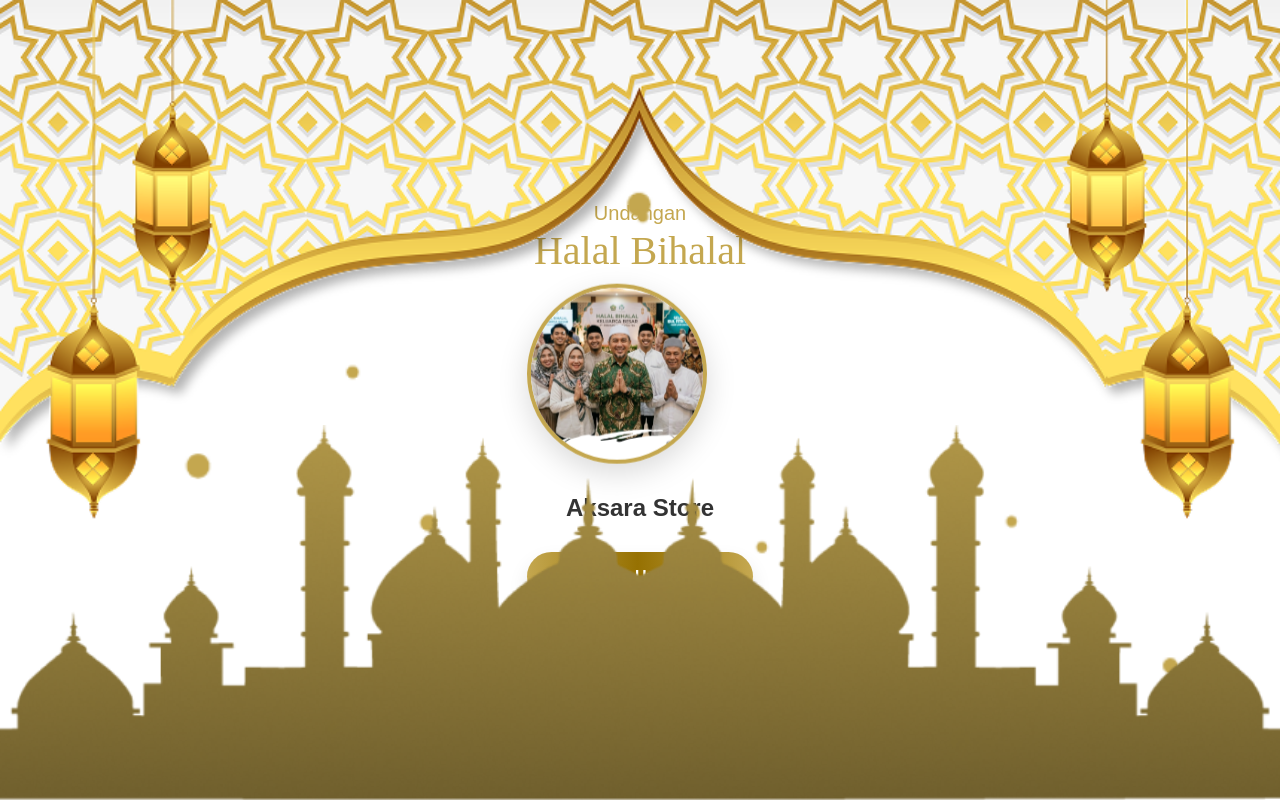
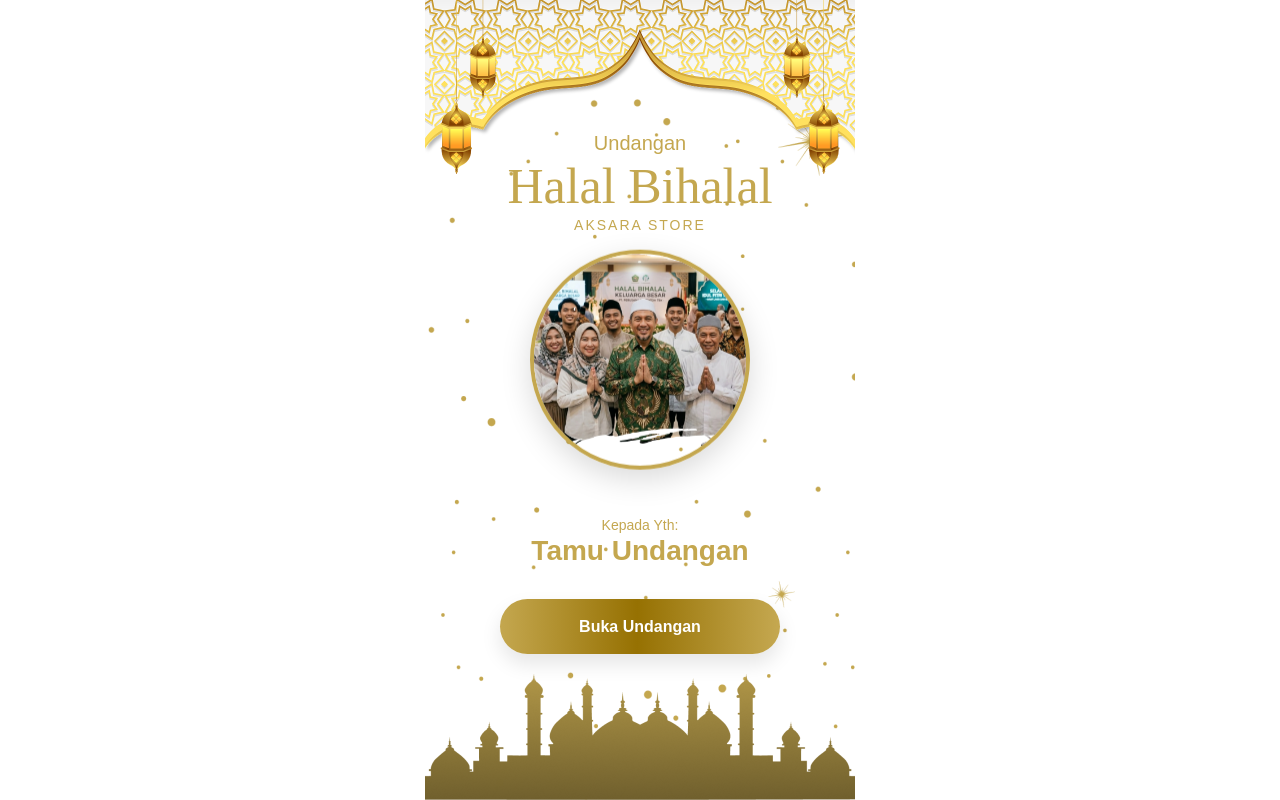
Before and after one commit to wildanroby29/undangan-halal-bihalal, a React (Create React App) app: page / in a window 1280 px wide. Built offline with nearby package versions, Linux system fonts and the light colour scheme.

Commit message:
monyet anjing

```diff
--- a/src/App.js
+++ b/src/App.js
@@ -2,7 +2,7 @@
 import { motion, AnimatePresence } from "framer-motion";
 import styled, { createGlobalStyle, keyframes } from "styled-components";
 
-// PASTIIN INI PAKE LINK DEPLOYMENT TERBARU DARI APPS SCRIPT
+// --- CONFIG & DATA ---
 const GAS_URL =
   "https://script.google.com/macros/s/AKfycbxOovoxyCv_GSAOtFCm0FdbgTr3qHW1JWjjYvMju5QhKnk-rPwYlApnI7_tWvrGaJP9Qg/exec";
 
@@ -12,7 +12,6 @@
     gold: "#c4a74f",
     btnGrad: "linear-gradient(90deg, #C4A74F 0%, #967102 49%, #C4A74F 99%)",
     coverBg: "#fdfbf7",
-    textMain: "#333333",
   },
   hijau: {
     bg: "#042f2e",
@@ -20,18 +19,93 @@
     btnGrad: "linear-gradient(90deg, #C4A74F 0%, #967102 49%, #C4A74F 99%)",
     titleGrad: "linear-gradient(180deg, #fef08a 0%, #c4a74f 50%, #967102 100%)",
     coverBg: "#032524",
-    textMain: "#fef08a",
   },
 };
 
+// --- ANIMATIONS ---
 const shimmer = keyframes` 0% { background-position: -200% 0; } 100% { background-position: 200% 0; } `;
 const pulse = keyframes` 0% { transform: scale(1); box-shadow: 0 0 0 0 rgba(196, 167, 79, 0.7); } 70% { transform: scale(1.1); box-shadow: 0 0 0 12px rgba(196, 167, 79, 0); } 100% { transform: scale(1); box-shadow: 0 0 0 0 rgba(196, 167, 79, 0); } `;
 const floating = keyframes` 0% { transform: translateY(0px); } 50% { transform: translateY(-12px); } 100% { transform: translateY(0px); } `;
 
+// --- STYLED COMPONENTS ---
 const GlobalStyle = createGlobalStyle`
   @import url('https://fonts.googleapis.com/css2?family=Lobster&family=Poppins:wght@400;700&display=swap');
   html, body { margin: 0; padding: 0; width: 100%; height: 100%; overflow-x: hidden; background: #fff; }
   * { font-style: normal !important; box-sizing: border-box; font-family: 'Poppins', sans-serif; }
+`;
+
+const WelcomeCover = styled(motion.div)`
+  position: fixed;
+  inset: 0;
+  z-index: 9999;
+  background-color: ${(props) => props.bg};
+  background-image: url(${(props) => props.bgImg});
+  background-size: cover;
+  background-position: center;
+  width: 100%;
+  max-width: 430px;
+  margin: 0 auto;
+  display: flex;
+  flex-direction: column;
+  align-items: center;
+  overflow: hidden;
+`;
+
+const Container = styled.div`
+  width: 100%;
+  max-width: 430px;
+  min-height: 100vh;
+  margin: 0 auto;
+  position: relative;
+  background-color: ${(props) => props.bg};
+  background-image: url(${(props) => props.bgImg});
+  background-size: cover;
+  background-position: center;
+`;
+
+const Content = styled(motion.div)`
+  padding: 130px 20px 100px;
+  z-index: 5;
+  position: relative;
+  display: flex;
+  flex-direction: column;
+  align-items: center;
+  text-align: center;
+`;
+
+const Title = styled(motion.h1)`
+  font-family: "Lobster", cursive;
+  font-size: 50px;
+  margin: 0;
+  font-weight: 400;
+  ${(props) =>
+    props.tema === "hijau"
+      ? `background: ${props.grad}; -webkit-background-clip: text; -webkit-text-fill-color: transparent;`
+      : `color: ${props.color};`}
+`;
+
+const PhotoFrame = styled(motion.div)`
+  width: 220px;
+  height: 220px;
+  margin: 25px 0;
+  border-radius: 50%;
+  overflow: hidden;
+  border: 4px solid #c4a74f;
+  box-shadow: 0 10px 30px rgba(0, 0, 0, 0.15);
+  animation: ${floating} 4s ease-in-out infinite;
+  img {
+    width: 100%;
+    height: 100%;
+    object-fit: cover;
+  }
+`;
+
+const GoldText = styled(motion.p)`
+  color: #c4a74f;
+  margin: 2px 0;
+  text-align: center;
+  font-size: ${(props) => props.size || "16px"};
+  font-weight: ${(props) => (props.bold ? "700" : "400")};
 `;
 
 const LoadingScreen = styled.div`
@@ -63,22 +137,6 @@
   }
 `;
 
-const WelcomeCover = styled(motion.div)`
-  position: fixed;
-  inset: 0;
-  z-index: 9999;
-  background-color: ${(props) => props.bg};
-  background-image: url(${(props) => props.bgImg});
-  background-size: cover;
-  background-position: center;
-  display: flex;
-  flex-direction: column;
-  align-items: center;
-  justify-content: center;
-  padding: 20px;
-  text-align: center;
-`;
-
 const MusicButton = styled(motion.div)`
   position: fixed;
   bottom: 25px;
@@ -100,63 +158,7 @@
   }
 `;
 
-const Container = styled.div`
-  width: 100%;
-  max-width: 430px;
-  min-height: 100vh;
-  margin: 0 auto;
-  position: relative;
-  background-color: ${(props) => props.bg};
-  background-image: url(${(props) => props.bgImg});
-  background-size: cover;
-  background-position: center;
-`;
-
-const Content = styled(motion.div)`
-  padding: 130px 20px 100px;
-  z-index: 5;
-  position: relative;
-  display: flex;
-  flex-direction: column;
-  align-items: center;
-`;
-
-const Title = styled(motion.h1)`
-  font-family: "Lobster", cursive;
-  font-size: 50px;
-  margin: 0;
-  font-weight: 400;
-  ${(props) =>
-    props.tema === "hijau"
-      ? `background: ${props.grad}; -webkit-background-clip: text; -webkit-text-fill-color: transparent;`
-      : `color: ${props.color};`}
-`;
-
-const PhotoFrame = styled(motion.div)`
-  width: 220px;
-  height: 220px;
-  margin: 25px 0;
-  border-radius: 50%;
-  overflow: hidden;
-  border: 4px solid #c4a74f;
-  box-shadow: 0 10px 30px rgba(0, 0, 0, 0.15);
-  animation: ${floating} 4s ease-in-out infinite;
-  img {
-    width: 100%;
-    height: 100%;
-    object-fit: cover;
-    border: none !important;
-  }
-`;
-
-const GoldText = styled(motion.p)`
-  color: #c4a74f;
-  margin: 2px 0;
-  text-align: center;
-  font-size: ${(props) => props.size || "16px"};
-  font-weight: ${(props) => (props.bold ? "700" : "400")};
-`;
-
+// --- MAIN APP COMPONENT ---
 export default function App() {
   const [data, setData] = useState(null);
   const [to, setTo] = useState("Tamu Undangan");
@@ -167,6 +169,7 @@
   const [loadingForm, setLoadingForm] = useState(false);
   const audioRef = useRef(null);
 
+  // UTILS
   const getDriveUrl = (url) => {
     if (!url) return null;
     if (
@@ -179,7 +182,7 @@
       const fileId =
         url.split("/d/")[1]?.split("/")[0] ||
         url.split("id=")[1]?.split("&")[0];
-      return `https://lh3.googleusercontent.com/u/0/d/${fileId}=w1000`;
+      return `https://lh3.googleusercontent.com/d/$${fileId}=s1000`;
     }
     return url;
   };
@@ -214,19 +217,15 @@
     const id = params.get("id");
     const t = params.get("to");
     const temaUrl = params.get("t");
-
     if (t) setTo(decodeURIComponent(t));
     if (temaUrl && DAFTAR_TEMA[temaUrl]) setUrlTema(temaUrl);
-
     if (id) {
       fetch(`${GAS_URL}?id=${id}`)
         .then((res) => res.json())
         .then((res) => {
-          if (!res.error) {
-            setData(res);
-          }
+          if (!res.error) setData(res);
         })
-        .catch((err) => console.error("Error fetching data:", err));
+        .catch((err) => console.error(err));
     }
   }, []);
 
@@ -236,34 +235,7 @@
       audioRef.current
         .play()
         .then(() => setIsPlaying(true))
-        .catch(() => console.log("Menunggu interaksi user untuk musik"));
-    }
-  };
-
-  const toggleMusic = () => {
-    if (isPlaying) {
-      audioRef.current.pause();
-    } else {
-      audioRef.current.play();
-    }
-    setIsPlaying(!isPlaying);
-  };
-
-  const handleRSVP = async (e) => {
-    e.preventDefault();
-    setLoadingForm(true);
-    const formData = new URLSearchParams(new FormData(e.target)).toString();
-    try {
-      await fetch(`${GAS_URL}?${formData}`, {
-        method: "POST",
-        mode: "no-cors",
-      });
-      alert("Terima kasih! Konfirmasi Anda telah tersimpan.");
-      setShowForm(false);
-    } catch (e) {
-      alert("Maaf, terjadi kesalahan.");
-    } finally {
-      setLoadingForm(false);
+        .catch(() => {});
     }
   };
 
@@ -277,6 +249,7 @@
       transition: { staggerChildren: 0.2, delayChildren: 0.5 },
     },
   };
+
   const itemVariants = {
     hidden: { opacity: 0, y: 30 },
     show: { opacity: 1, y: 0, transition: { duration: 0.8, ease: "easeOut" } },
@@ -290,80 +263,71 @@
       <AnimatePresence>
         {!isOpen && (
           <WelcomeCover
-            bg={styleUrl.coverBg}
+            bg={styleUrl.bg}
             bgImg={`/asset/pattern-${urlTema}.png`}
             initial={{ opacity: 0 }}
             animate={{ opacity: 1 }}
             exit={{ y: "-100%", opacity: 0 }}
-            transition={{
-              initial: { duration: 2.5, ease: "easeInOut" },
-              animate: { duration: 2.5, ease: "easeInOut" },
-              exit: { duration: 0.8, ease: "easeInOut" },
-            }}
+            transition={{ duration: 0.8 }}
           >
             <motion.img
-              initial={{ y: -100, opacity: 0 }}
+              initial={{ y: -50, opacity: 0 }}
               animate={{ y: 0, opacity: 1 }}
-              transition={{ duration: 1.5, ease: "easeInOut", delay: 1 }}
+              transition={{ delay: 0.3, duration: 1 }}
               src={`/asset/header-${urlTema}.png`}
-              style={{
-                width: "100%",
-                maxwidth: "430px",
-                position: "absolute",
-                top: 0,
-              }}
+              style={{ width: "100%", position: "absolute", top: 0, left: 0 }}
             />
 
-            <motion.div
-              initial={{ opacity: 0 }}
-              animate={{ opacity: 1 }}
-              transition={{ duration: 1.5, delay: 1.5 }}
+            <Content
+              variants={containerVariants}
+              initial="hidden"
+              animate="show"
             >
-              <GoldText size="20px">Undangan</GoldText>
+              <GoldText variants={itemVariants} size="20px">
+                Undangan
+              </GoldText>
               <Title
+                variants={itemVariants}
                 tema={urlTema}
                 color={styleUrl.gold}
                 grad={styleUrl.titleGrad}
-                style={{ fontSize: "40px" }}
               >
                 Halal Bihalal
               </Title>
+              <GoldText
+                variants={itemVariants}
+                size="14px"
+                style={{ letterSpacing: "2px", textTransform: "uppercase" }}
+              >
+                {data ? data.instansi : "AKSARA STORE"}
+              </GoldText>
 
-              <PhotoFrame
-                style={{ width: "180px", height: "180px", margin: "20px 0" }}
-              >
+              <PhotoFrame variants={itemVariants}>
                 <img
                   src={
                     data
                       ? getDriveUrl(data.fotourl)
                       : `/asset/foto-${urlTema}.png`
                   }
-                  alt="Foto Instansi"
-                  crossOrigin="anonymous"
-                  onError={(e) => {
-                    e.target.src = `/asset/foto-${urlTema}.png`;
-                  }}
+                  alt="Instansi"
                 />
               </PhotoFrame>
 
-              <motion.p
-                bold
-                style={{
-                  fontSize: "24px",
-                  fontWeight: "700",
-                  color: styleUrl.textMain,
-                  margin: "10px 0",
-                }}
-              >
-                {data ? data.instansi : "Aksara Store"}
-              </motion.p>
+              <motion.div variants={itemVariants} style={{ marginTop: "10px" }}>
+                <GoldText size="14px">Kepada Yth:</GoldText>
+                <GoldText bold size="28px">
+                  {to}
+                </GoldText>
+              </motion.div>
 
               <motion.button
+                variants={itemVariants}
                 whileHover={{ scale: 1.05 }}
                 whileTap={{ scale: 0.95 }}
                 onClick={handleOpenInvitation}
                 style={{
-                  padding: "15px 40px",
+                  width: "280px",
+                  height: "55px",
                   borderRadius: "50px",
                   border: "none",
                   background: styleUrl.btnGrad,
@@ -371,24 +335,24 @@
                   fontSize: "16px",
                   fontWeight: "bold",
                   cursor: "pointer",
+                  marginTop: "30px",
                   boxShadow: "0 10px 20px rgba(0,0,0,0.1)",
-                  marginTop: "20px",
                 }}
               >
-                📩 Buka Undangan
+                Buka Undangan
               </motion.button>
-            </motion.div>
+            </Content>
 
             <motion.img
-              initial={{ y: 100, opacity: 0 }}
+              initial={{ y: 50, opacity: 0 }}
               animate={{ y: 0, opacity: 1 }}
-              transition={{ duration: 1.5, ease: "easeInOut", delay: 1 }}
+              transition={{ delay: 0.3, duration: 1 }}
               src={`/asset/footer-${urlTema}.png`}
               style={{
                 width: "100%",
-                maxwidth: "430px",
                 position: "absolute",
                 bottom: 0,
+                left: 0,
               }}
             />
           </WelcomeCover>
@@ -409,9 +373,11 @@
           <MusicButton
             btnGrad={style.btnGrad}
             playing={isPlaying}
-            onClick={toggleMusic}
-            initial={{ scale: 0 }}
-            animate={{ scale: 1 }}
+            onClick={() => {
+              if (isPlaying) audioRef.current.pause();
+              else audioRef.current.play();
+              setIsPlaying(!isPlaying);
+            }}
           >
             {isPlaying ? (
               <svg viewBox="0 0 24 24">
@@ -426,9 +392,8 @@
 
           <Container bg={style.bg} bgImg={`/asset/pattern-${data.tema}.png`}>
             <motion.img
-              initial={{ y: -100, opacity: 0 }}
-              animate={{ y: 0, opacity: 1 }}
-              transition={{ duration: 1.2 }}
+              initial={{ y: -100 }}
+              animate={{ y: 0 }}
               src={`/asset/header-${data.tema}.png`}
               style={{ width: "100%", position: "absolute", top: 0, left: 0 }}
             />
@@ -462,11 +427,7 @@
                   src={
                     getDriveUrl(data.fotourl) || `/asset/foto-${data.tema}.png`
                   }
-                  alt="Foto Acara"
-                  crossOrigin="anonymous"
-                  onError={(e) => {
-                    e.target.src = `/asset/foto-${data.tema}.png`;
-                  }}
+                  alt="Acara"
                 />
               </PhotoFrame>
 
@@ -477,12 +438,12 @@
                 <GoldText bold size="26px">
                   ({cleanJam(data.jam)} WIB)
                 </GoldText>
-                <GoldText bold size="22px" style={{ marginTop: "5px" }}>
+                <GoldText bold size="22px">
                   📍 {data.lokasi}
                 </GoldText>
               </motion.div>
 
-              <motion.div variants={itemVariants} style={{ margin: "30px 0" }}>
+              <motion.div variants={itemVariants} style={{ margin: "25px 0" }}>
                 <GoldText size="14px">Kepada Yth:</GoldText>
                 <GoldText bold size="28px">
                   {to}
@@ -495,7 +456,6 @@
                   display: "flex",
                   flexDirection: "column",
                   gap: "15px",
-                  alignItems: "center",
                 }}
               >
                 <a
@@ -545,9 +505,8 @@
             </Content>
 
             <motion.img
-              initial={{ y: 100, opacity: 0 }}
-              animate={{ y: 0, opacity: 1 }}
-              transition={{ duration: 1.2 }}
+              initial={{ y: 100 }}
+              animate={{ y: 0 }}
               src={`/asset/footer-${data.tema}.png`}
               style={{
                 width: "100%",
@@ -575,10 +534,9 @@
                   onClick={() => setShowForm(false)}
                 >
                   <motion.div
-                    initial={{ scale: 0.5, opacity: 0 }}
-                    animate={{ scale: 1, opacity: 1 }}
-                    exit={{ scale: 0.5, opacity: 0 }}
-                    transition={{ type: "spring", stiffness: 260, damping: 20 }}
+                    initial={{ scale: 0.8 }}
+                    animate={{ scale: 1 }}
+                    exit={{ scale: 0.8 }}
                     onClick={(e) => e.stopPropagation()}
                     style={{
                       background: "#fff",
@@ -596,7 +554,29 @@
                     >
                       Form Kehadiran
                     </GoldText>
-                    <form onSubmit={handleRSVP}>
+                    <form
+                      onSubmit={async (e) => {
+                        e.preventDefault();
+                        setLoadingForm(true);
+                        const formData = new URLSearchParams(
+                          new FormData(e.target)
+                        ).toString();
+                        try {
+                          await fetch(`${GAS_URL}?${formData}`, {
+                            method: "POST",
+                            mode: "no-cors",
+                          });
+                          alert(
+                            "Terima kasih! Konfirmasi Anda telah tersimpan."
+                          );
+                          setShowForm(false);
+                        } catch {
+                          alert("Maaf, terjadi kesalahan.");
+                        } finally {
+                          setLoadingForm(false);
+                        }
+                      }}
+                    >
                       <input
                         type="hidden"
                         name="id"
@@ -610,25 +590,20 @@
                         required
                         style={{
                           width: "100%",
-                          padding: "15px",
-                          marginBottom: "15px",
-                          border: "1px solid #eee",
-                          borderRadius: "12px",
-                          background: "#f9f9f9",
-                          fontSize: "16px",
+                          padding: "12px",
+                          marginBottom: "10px",
+                          borderRadius: "8px",
+                          border: "1px solid #ddd",
                         }}
                       />
                       <select
                         name="status"
-                        required
                         style={{
                           width: "100%",
-                          padding: "15px",
-                          marginBottom: "15px",
-                          border: "1px solid #eee",
-                          borderRadius: "12px",
-                          background: "#f9f9f9",
-                          fontSize: "16px",
+                          padding: "12px",
+                          marginBottom: "10px",
+                          borderRadius: "8px",
+                          border: "1px solid #ddd",
                         }}
                       >
                         <option value="Hadir">Hadir</option>
@@ -641,12 +616,10 @@
                         required
                         style={{
                           width: "100%",
-                          padding: "15px",
+                          padding: "12px",
                           marginBottom: "20px",
-                          border: "1px solid #eee",
-                          borderRadius: "12px",
-                          background: "#f9f9f9",
-                          fontSize: "16px",
+                          borderRadius: "8px",
+                          border: "1px solid #ddd",
                         }}
                       />
                       <button
@@ -654,17 +627,16 @@
                         disabled={loadingForm}
                         style={{
                           width: "100%",
-                          height: "55px",
-                          borderRadius: "50px",
+                          height: "50px",
+                          borderRadius: "25px",
                           border: "none",
                           background: style.btnGrad,
                           color: "#fff",
-                          fontSize: "16px",
                           fontWeight: "bold",
                           cursor: "pointer",
                         }}
                       >
-                        {loadingForm ? "Mengirim..." : "Kirim Sekarang"}
+                        {loadingForm ? "Mengirim..." : "Kirim Konfirmasi"}
                       </button>
                     </form>
                   </motion.div>
```
